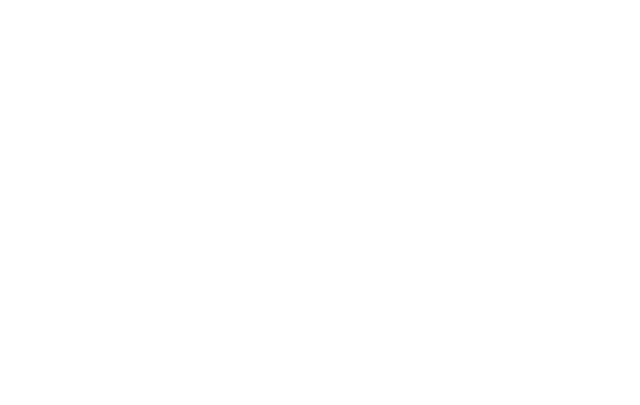
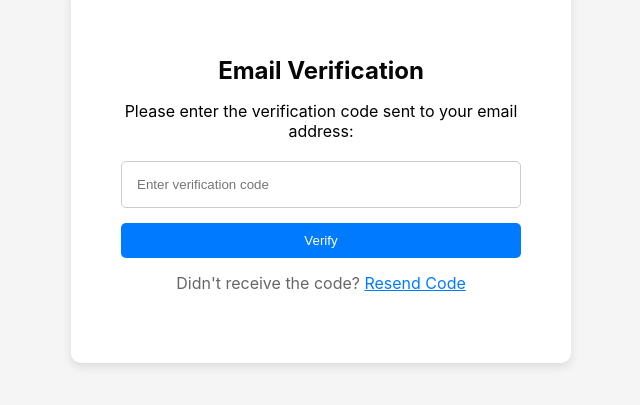
Before and after one commit to BUGGYSOFT-Cloud/UI, a React (Create React App) app in the folder app/: page /email-verification in a window 1280 px wide. Before the commit this address had no page. Shown: the part 225-630 px from the top of the page, without its empty margins (319-959 px from the left). Built offline with nearby package versions, Linux system fonts and the light colour scheme.

Commit message:
Add EmialVerification page

```diff
--- a/app/src/App.js
+++ b/app/src/App.js
@@ -1,9 +1,10 @@
 // src/App.js
-import React from 'react';
-import { BrowserRouter as Router, Routes, Route } from 'react-router-dom';
-import LandingPage from './components/LandingPage';
-import LoginPage from './components/LoginPage';
-import CreateAccount from './components/CreateAccount';
+import React from "react";
+import { BrowserRouter as Router, Routes, Route } from "react-router-dom";
+import LandingPage from "./components/LandingPage/LandingPage";
+import LoginPage from "./components/LoginPage/LoginPage";
+import CreateAccount from "./components/CreateAccount/CreateAccount";
+import EmailVerification from "./components/EmailVerification/EmailVerification";
 
 const App = () => {
   return (
@@ -12,6 +13,7 @@
         <Route path="/" element={<LandingPage />} />
         <Route path="/login" element={<LoginPage />} />
         <Route path="/signup" element={<CreateAccount />} />
+        <Route path="/email-verification" element={<EmailVerification />} />
       </Routes>
     </Router>
   );
--- a/app/src/components/CreateAccount.css
+++ /dev/null
@@ -1,60 +0,0 @@
-/* src/components/CreateAccount.css */
-.create-account-page {
-    text-align: center;
-    height: 100vh;
-    background: #f5f5f5;
-  }
-  .navbar {
-    display: flex;
-    justify-content: space-between;
-    align-items: center;
-    padding: 10px 20px;
-    background-color: #282c34;
-    color: white;
-  }
-
-.account-form {
-    display: flex;
-    flex-direction: column;
-    max-width: 350px;
-    margin: auto;
-    padding: 20px;
-  }
-
-  .account-form label {
-    margin-bottom: 5px;
-  }
-
-  .account-form input {
-    margin-bottom: 10px;
-    padding: 8px;
-    border: 1px solid #ccc;
-    border-radius: 4px;
-  }
-
-  .name-section {
-    display: flex;
-    justify-content: space-between;
-  }
-
-  .name-field {
-    flex: 1;
-    margin-right: 10px;
-  }
-  .name-field:last-child {
-    margin-right: 0;
-  }
-
-  .login-section {
-    text-align: center;
-    margin-top: 20px;
-  }
-
-  .login-section button {
-    padding: 8px 12px;
-    background-color: #007bff;
-    color: white;
-    border: none;
-    border-radius: 4px;
-    cursor: pointer;
-  }
--- /dev/null
+++ b/app/src/components/CreateAccount/CreateAccount.css
@@ -0,0 +1,60 @@
+/* src/components/CreateAccount/CreateAccount.css */
+.create-account-page {
+  text-align: center;
+  height: 100vh;
+  background: #f5f5f5;
+}
+.navbar {
+  display: flex;
+  justify-content: space-between;
+  align-items: center;
+  padding: 10px 20px;
+  background-color: #282c34;
+  color: white;
+}
+
+.account-form {
+  display: flex;
+  flex-direction: column;
+  max-width: 350px;
+  margin: auto;
+  padding: 20px;
+}
+
+.account-form label {
+  margin-bottom: 5px;
+}
+
+.account-form input {
+  margin-bottom: 10px;
+  padding: 8px;
+  border: 1px solid #ccc;
+  border-radius: 4px;
+}
+
+.name-section {
+  display: flex;
+  justify-content: space-between;
+}
+
+.name-field {
+  flex: 1;
+  margin-right: 10px;
+}
+.name-field:last-child {
+  margin-right: 0;
+}
+
+.login-section {
+  text-align: center;
+  margin-top: 20px;
+}
+
+.login-section button {
+  padding: 8px 12px;
+  background-color: #007bff;
+  color: white;
+  border: none;
+  border-radius: 4px;
+  cursor: pointer;
+}
--- a/app/src/components/CreateAccount.js
+++ b/app/src/components/CreateAccount/CreateAccount.js
@@ -1,3 +1,4 @@
+/* src/components/CreateAccount/CreateAccount.js */
 import React, { useState } from "react";
 import "./CreateAccount.css";
 import { Link, useNavigate } from "react-router-dom";
@@ -98,7 +99,9 @@
       </form>
       <div className="login-section">
         <p>Already have an account?</p>
-        <Link to="/login"><button>Login</button></Link>
+        <Link to="/login">
+          <button>Login</button>
+        </Link>
       </div>
     </div>
   );
--- /dev/null
+++ b/app/src/components/EmailVerification/EmailVerification.css
@@ -0,0 +1,72 @@
+.email-verification-page {
+  display: flex;
+  justify-content: center;
+  align-items: center;
+  height: 100vh;
+  background-color: #f5f5f5;
+}
+
+.verification-container {
+  background-color: white;
+  padding: 50px;
+  border-radius: 10px;
+  box-shadow: 0px 4px 10px rgba(0, 0, 0, 0.1);
+  text-align: center;
+  max-width: 400px;
+  width: 100%;
+}
+
+.verification-container h2 {
+  margin-bottom: 10px;
+  color: #060606;
+}
+
+.verification-container p {
+  margin-bottom: 20px;
+}
+
+.verification-form {
+  display: flex;
+  flex-direction: column;
+}
+
+.verification-form input {
+  padding: 15px;
+  margin-bottom: 15px;
+  border: 1px solid #ccc;
+  border-radius: 5px;
+}
+
+.verification-form button {
+  padding: 10px 15px;
+  background-color: #007bff;
+  color: white;
+  border: none;
+  border-radius: 5px;
+  cursor: pointer;
+  transition: background-color 0.3s ease;
+}
+
+.verification-form button:hover {
+  background-color: #0056b3;
+}
+
+.resend-text {
+  margin-top: 15px;
+  color: #666;
+}
+
+.resend-link {
+  color: #007bff;
+  cursor: pointer;
+  text-decoration: underline;
+}
+
+.inputField {
+  padding: 15px; /* Increased padding */
+  margin-bottom: 20px;
+  border: 1px solid #ccc;
+  border-radius: 5px;
+  font-size: 20px; /* Larger font size */
+  width: 100%; /* Ensures the input takes full width */
+}
--- /dev/null
+++ b/app/src/components/EmailVerification/EmailVerification.js
@@ -0,0 +1,44 @@
+import React, { useState } from "react";
+import { useNavigate } from "react-router-dom";
+import "./EmailVerification.css";
+
+const EmailVerification = () => {
+  const [verificationCode, setVerificationCode] = useState("");
+  const navigate = useNavigate();
+
+  const handleVerify = (event) => {
+    event.preventDefault();
+
+    if (verificationCode.trim() === "123456") {
+      alert("Email verified successfully!");
+      navigate("/"); // Redirect to the landing page, but it the future will redirect to dashboard page
+    } else {
+      alert("Invalid verification code. Please try again.");
+    }
+  };
+
+  return (
+    <div className="email-verification-page">
+      <div className="verification-container">
+        <h2>Email Verification</h2>
+        <p>Please enter the verification code sent to your email address:</p>
+        <form className="verification-form" onSubmit={handleVerify}>
+          <input
+            type="text"
+            placeholder="Enter verification code"
+            value={verificationCode}
+            onChange={(e) => setVerificationCode(e.target.value)}
+            required
+          />
+          <button type="submit">Verify</button>
+        </form>
+        <p className="resend-text">
+          Didn't receive the code?{" "}
+          <span className="resend-link">Resend Code</span>
+        </p>
+      </div>
+    </div>
+  );
+};
+
+export default EmailVerification;
--- a/app/src/components/LandingPage.css
+++ b/app/src/components/LandingPage/LandingPage.css
@@ -1,4 +1,3 @@
-/* src/components/LandingPage.css */
 .landing-page {
   text-align: center;
   height: 100vh;
--- a/app/src/components/LandingPage.js
+++ b/app/src/components/LandingPage/LandingPage.js
@@ -1,6 +1,5 @@
-// src/components/LandingPage.js
 import React from "react";
-import { Link } from 'react-router-dom';
+import { Link } from "react-router-dom";
 import "./LandingPage.css";
 
 const LandingPage = () => {
--- a/app/src/components/LoginPage.css
+++ /dev/null
@@ -1,55 +0,0 @@
-/* src/components/LoginPage.css */
-
-.navbar {
-    display: flex;
-    justify-content: space-between;
-    align-items: center;
-    padding: 10px 20px;
-    background-color: #282c34;
-    color: white;
-}
-.login-page {
-    text-align: center;
-    height: 100vh;
-    background: #f5f5f5;
-  }
-
-  .login-form {
-    display: flex;
-    flex-direction: column;
-    max-width: 300px;
-    margin: auto;
-    padding: 20px;
-  }
-
-  .login-form label {
-    margin-bottom: 5px;
-  }
-
-  .login-form input {
-    margin-bottom: 10px;
-    padding: 8px;
-    border: 1px solid #ccc;
-    border-radius: 4px;
-  }
-
-  .signup-section {
-    text-align: center;
-    margin-top: 20px;
-  }
-
-  .signup-section button {
-    padding: 8px 12px;
-    background-color: #007bff;
-    color: white;
-    border: none;
-    border-radius: 4px;
-    cursor: pointer;
-  }
-  .logo a {
-    color: #ffffff;
-    text-decoration: none;
-    background-color: transparent;
-    font-size: 24px;
-    font-weight: bold;
-  }
--- /dev/null
+++ b/app/src/components/LoginPage/LoginPage.css
@@ -0,0 +1,55 @@
+/* src/components/LoginPage/LoginPage.css */
+
+.navbar {
+  display: flex;
+  justify-content: space-between;
+  align-items: center;
+  padding: 10px 20px;
+  background-color: #282c34;
+  color: white;
+}
+.login-page {
+  text-align: center;
+  height: 100vh;
+  background: #f5f5f5;
+}
+
+.login-form {
+  display: flex;
+  flex-direction: column;
+  max-width: 300px;
+  margin: auto;
+  padding: 20px;
+}
+
+.login-form label {
+  margin-bottom: 5px;
+}
+
+.login-form input {
+  margin-bottom: 10px;
+  padding: 8px;
+  border: 1px solid #ccc;
+  border-radius: 4px;
+}
+
+.signup-section {
+  text-align: center;
+  margin-top: 20px;
+}
+
+.signup-section button {
+  padding: 8px 12px;
+  background-color: #007bff;
+  color: white;
+  border: none;
+  border-radius: 4px;
+  cursor: pointer;
+}
+.logo a {
+  color: #ffffff;
+  text-decoration: none;
+  background-color: transparent;
+  font-size: 24px;
+  font-weight: bold;
+}
```
Also changed, not shown: app/src/components/LoginPage/LoginPage.js (renamed from app/src/components/LoginPage.js, +5 -3 lines). Lines whose indentation alone changed are shown as unchanged.
